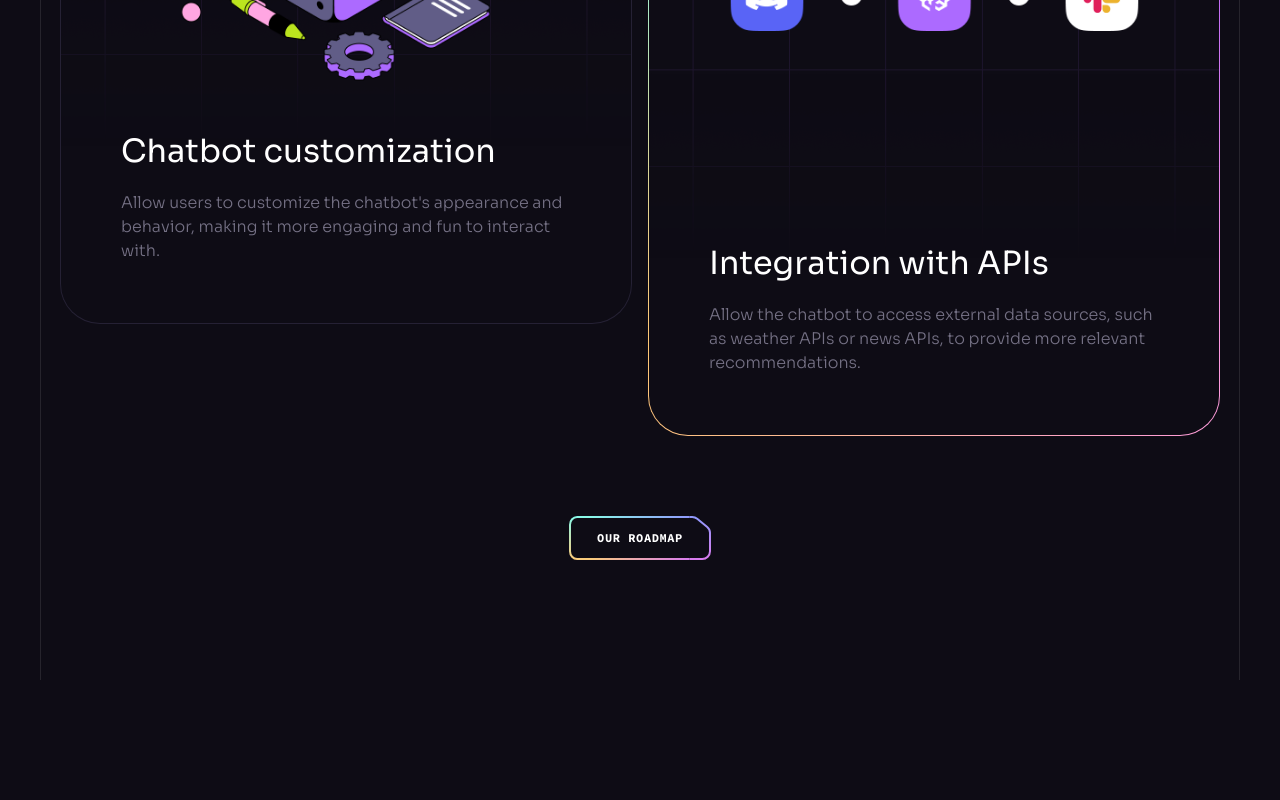
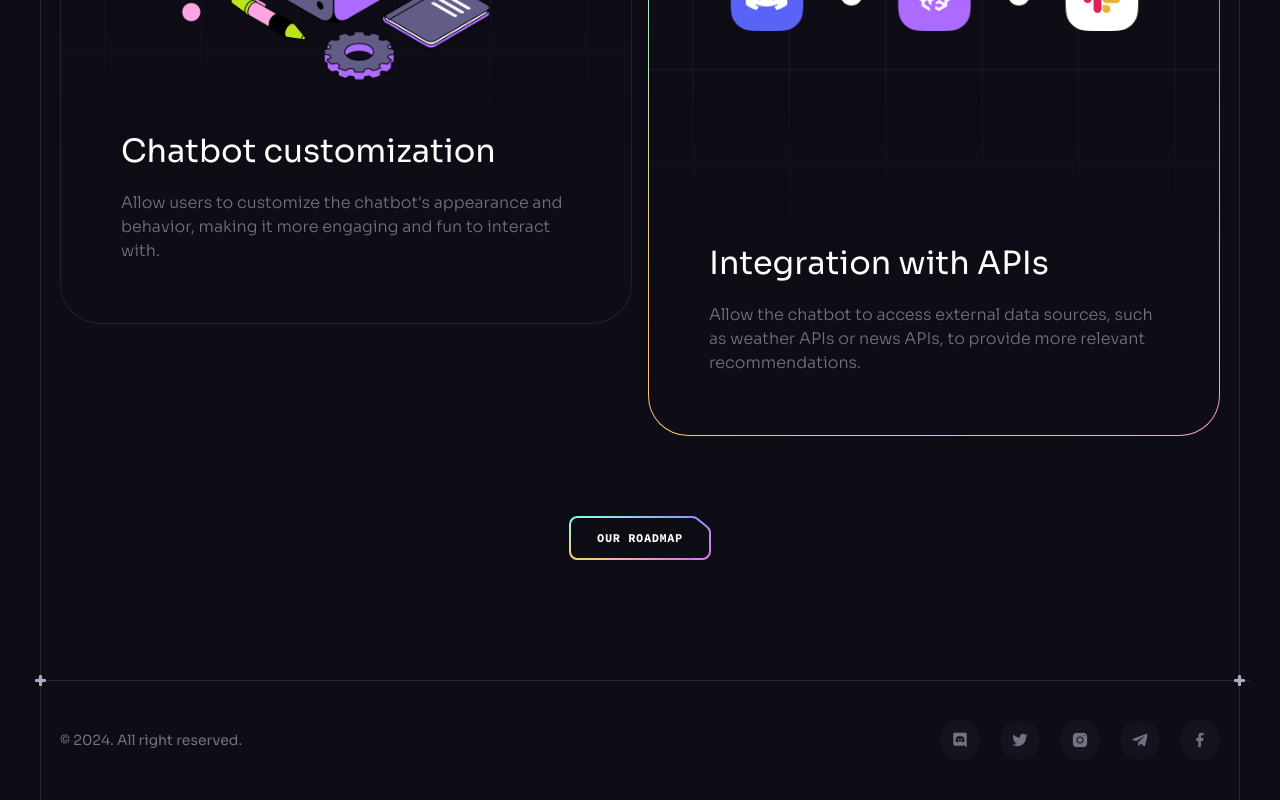
Before and after one commit to datguyaymen/brainwave, a React (Vite) app: page / in a window 1280 px wide. Shown: the part 8445-9245 px from the top of the page. Before the commit the page ends 9125 px from the top, so only its background shows below. Built offline with nearby package versions, Linux system fonts and the light colour scheme.

Commit message:
finished footer section

```diff
--- a/src/App.jsx
+++ b/src/App.jsx
@@ -6,6 +6,7 @@
 import Services from "./components/Services";
 import Pricing from "./components/Pricing";
 import Roadmap from "./components/Roadmap";
+import Footer from "./components/Footer";
 const App = () => {
   return (
     <>
@@ -17,6 +18,7 @@
         <Services />
         <Pricing />
         <Roadmap />
+        <Footer />
       </div>
       <ButtonGradient />
     </>
--- /dev/null
+++ b/src/components/Footer.jsx
@@ -0,0 +1,28 @@
+import { socials } from "../constants";
+import Section from "./Section";
+
+const Footer = () => {
+  return (
+    <Section crosses className="!px-0 !py-10">
+      <div className=" container flex sm:justify-between justify-center items-center gap-10 max-sm:flex-col">
+        <p className=" caption text-n-4 lg:block">
+          © {new Date().getFullYear()}. All right reserved.
+        </p>
+        <ul className=" flex gap-5 flex-wrap">
+          {socials.map((item) => (
+            <a
+              key={item.id}
+              href={item.url}
+              target="_blank"
+              className=" flex items-center justify-center w-10 h-10 bg-n-7 rounded-full transition-colors hover:bg-n-6"
+            >
+              <img src={item.iconUrl} width={16} height={16} alt={item.title} />
+            </a>
+          ))}
+        </ul>
+      </div>
+    </Section>
+  );
+};
+
+export default Footer;
```
